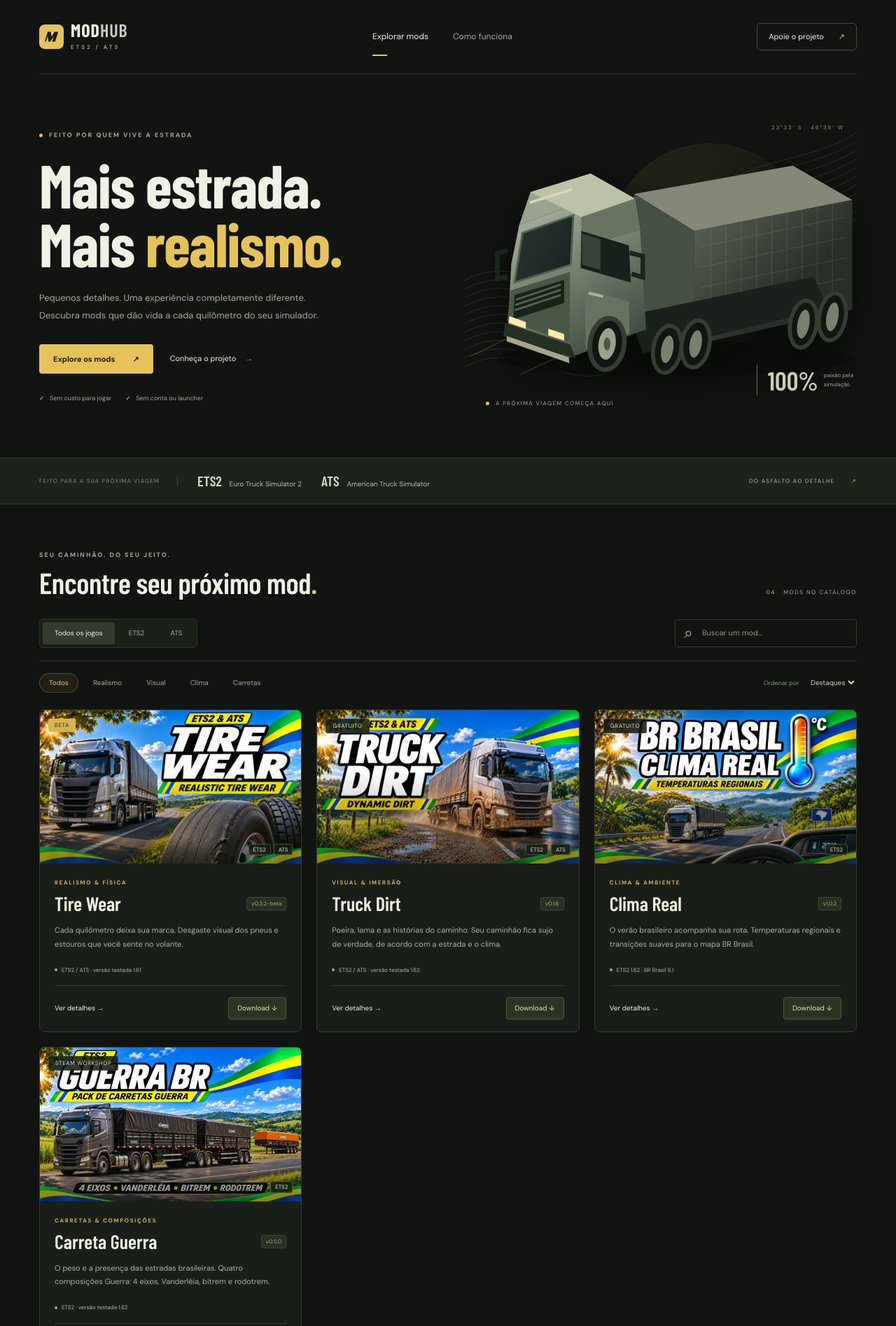
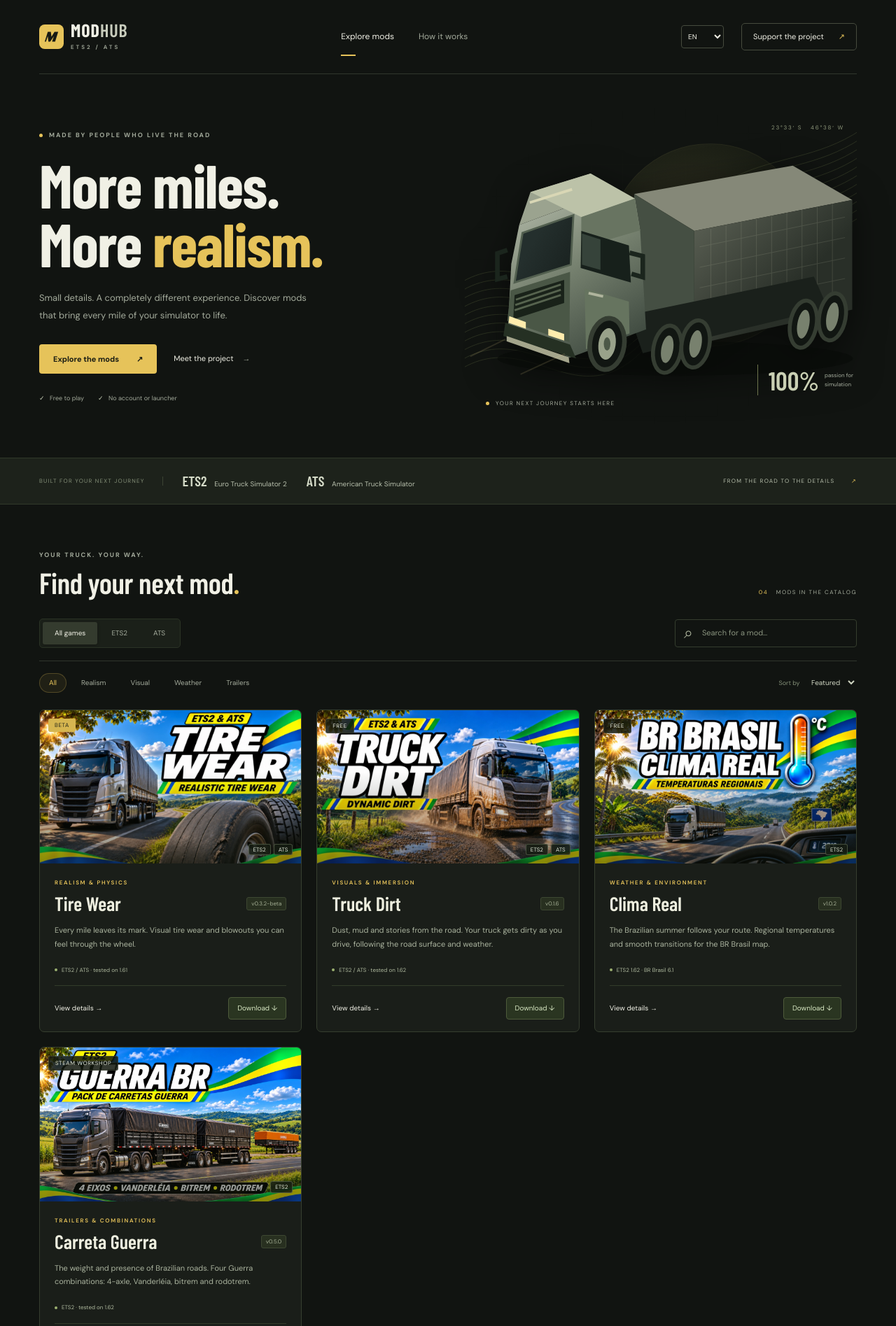
Before and after one commit to Rhaiderr/mod-hub, a plain HTML site: page web/index.html in a window 1280 px wide. Shown: the top 1895 px of the page at 70% size. Drawn offline with nearby package versions, Linux system fonts and the light colour scheme; a web font is replaced by a local one.

Commit message:
feat: add English language and browser locale detection

```diff
--- a/web/app.js
+++ b/web/app.js
@@ -1,5 +1,19 @@
 (async () => {
   const { mods, filterMods } = await import('./catalog.mjs');
+  const { detectLanguage, englishPage, englishAttributes, englishMods, ui } = await import('./i18n.mjs');
+  let savedLanguage;
+  try { savedLanguage = localStorage.getItem('mod-hub-language'); } catch { /* Storage can be unavailable in private browsing. */ }
+  let language = detectLanguage(savedLanguage, navigator.languages?.length ? navigator.languages : [navigator.language]);
+  const pageTranslations = englishPage.map(([selector, en]) => {
+    const node = document.querySelector(selector);
+    return { node, en, pt: node.innerHTML };
+  });
+  const attributeTranslations = englishAttributes.map(([selector, attribute, en]) => {
+    const node = document.querySelector(selector);
+    return { node, attribute, en, pt: node.getAttribute(attribute) };
+  });
+  const text = () => ui[language];
+  const localizedMods = () => mods.map(mod => language === 'en' ? { ...mod, ...englishMods[mod.id] } : mod);
   const state = { game: 'all', category: 'all', query: '', sort: 'featured' };
   const cards = document.querySelector('#cards');
   const details = document.querySelector('#details');
@@ -11,7 +25,7 @@
     dialog.showModal();
   }
   function showDemo(action) {
-    document.querySelector('#demo-message').textContent = `${action}: esta ação ainda é demonstrativa e não inicia nenhum download ou pagamento.`;
+    document.querySelector('#demo-message').textContent = text().demo(action);
     openDialog(demo);
   }
   function element(tag, className, text) {
@@ -27,17 +41,17 @@
     const title = element('h2', '', mod.name);
     title.id = 'dialog-title';
     content.append(title, element('p', '', `v${mod.version} · ${mod.games.map(game => game.toUpperCase()).join(' / ')}`), element('p', '', mod.description));
-    content.append(element('h3', '', 'Antes de pegar a estrada'));
+    content.append(element('h3', '', text().before));
     const list = element('ul');
     mod.requirements.forEach(requirement => list.append(element('li', '', requirement)));
-    content.append(list, element('h3', '', 'Como instalar'), element('p', '', mod.installation), element('p', 'dialog-note', 'Prévia para validação visual. Versões e compatibilidade são referências do catálogo e ainda serão revisadas. A imagem é ilustrativa.'));
-    const button = element('button', 'button primary', mod.distribution === 'steam' ? 'Ver na Steam ↗' : 'Download demonstrativo ↗');
-    button.addEventListener('click', () => { details.close(); showDemo(mod.distribution === 'steam' ? `Abrir ${mod.name} na Steam Workshop` : `Baixar ${mod.name}`); });
+    content.append(list, element('h3', '', text().install), element('p', '', mod.installation), element('p', 'dialog-note', text().note));
+    const button = element('button', 'button primary', mod.distribution === 'steam' ? text().steam : text().downloadDemo);
+    button.addEventListener('click', () => { details.close(); showDemo(text().action(mod)); });
     content.append(button);
     openDialog(details);
   }
   function render() {
-    const visible = filterMods(mods, state);
+    const visible = filterMods(localizedMods(), { ...state, locale: language });
     cards.replaceChildren();
     visible.forEach(mod => {
       const card = element('article', 'card');
@@ -48,7 +62,7 @@
       image.width = 640;
       image.height = 376;
       image.loading = 'lazy';
-      visual.append(image, element('span', `card-tag${mod.beta ? ' beta' : ''}`, mod.beta ? 'BETA' : mod.distribution === 'steam' ? 'STEAM WORKSHOP' : 'GRATUITO'));
+      visual.append(image, element('span', `card-tag${mod.beta ? ' beta' : ''}`, mod.beta ? 'BETA' : mod.distribution === 'steam' ? 'STEAM WORKSHOP' : text().free));
       const games = element('div', 'card-games');
       mod.games.forEach(game => games.append(element('span', '', game.toUpperCase())));
       visual.append(games);
@@ -57,19 +71,19 @@
       row.append(element('h3', '', mod.name), element('span', 'card-version', `v${mod.version}`));
       body.append(element('p', 'card-category', mod.label), row, element('p', 'card-description', mod.description), element('div', 'card-compat', mod.compatibility));
       const bottom = element('div', 'card-bottom');
-      const detail = element('button', 'detail-button', 'Ver detalhes →');
-      detail.setAttribute('aria-label', `Ver detalhes de ${mod.name}`);
+      const detail = element('button', 'detail-button', text().details);
+      detail.setAttribute('aria-label', text().detailsLabel(mod.name));
       detail.addEventListener('click', () => showDetails(mod));
-      const download = element('button', 'download-button', mod.distribution === 'steam' ? 'Ver na Steam ↗' : 'Download ↓');
-      download.setAttribute('aria-label', mod.distribution === 'steam' ? `Ver ${mod.name} na Steam Workshop (demonstrativo)` : `Download demonstrativo de ${mod.name}`);
-      download.addEventListener('click', () => showDemo(mod.distribution === 'steam' ? `Abrir ${mod.name} na Steam Workshop` : `Baixar ${mod.name}`));
+      const download = element('button', 'download-button', mod.distribution === 'steam' ? text().steam : text().download);
+      download.setAttribute('aria-label', mod.distribution === 'steam' ? text().steamLabel(mod.name) : text().downloadLabel(mod.name));
+      download.addEventListener('click', () => showDemo(text().action(mod)));
       bottom.append(detail, download);
       body.append(bottom);
       card.append(visual, body);
       cards.append(card);
     });
     document.querySelector('#empty').hidden = visible.length !== 0;
-    document.querySelector('#results-status').textContent = `${visible.length} ${visible.length === 1 ? 'mod encontrado' : 'mods encontrados'}.`;
+    document.querySelector('#results-status').textContent = text().results(visible.length);
   }
   for (const field of ['game', 'category']) {
     document.querySelectorAll(`[data-${field}]`).forEach(button => button.addEventListener('click', () => {
@@ -91,15 +105,27 @@
     for (const field of ['game', 'category']) document.querySelector(`[data-${field}="all"]`).click();
     document.querySelector('#search').focus();
   });
-  document.querySelectorAll('[data-demo]').forEach(button => button.addEventListener('click', () => showDemo(button.dataset.demo)));
+  document.querySelectorAll('[data-demo]').forEach(button => button.addEventListener('click', () => showDemo(button.closest('.support') ? text().coffee : text().support)));
   document.querySelectorAll('dialog').forEach(dialog => {
     dialog.querySelector('.dialog-close').addEventListener('click', () => dialog.close());
     dialog.addEventListener('click', event => { if (event.target === dialog) { const bounds = dialog.getBoundingClientRect(); if (event.clientX < bounds.left || event.clientX > bounds.right || event.clientY < bounds.top || event.clientY > bounds.bottom) dialog.close(); } });
     dialog.addEventListener('close', () => { if (!document.querySelector('dialog[open]') && returnFocus?.isConnected) returnFocus.focus(); });
   });
   document.querySelector('#demo-ok').addEventListener('click', () => demo.close());
-  document.querySelector('#total-count').textContent = String(mods.length).padStart(2, '0');
-  render();
+  function applyLanguage() {
+    document.documentElement.lang = language;
+    for (const { node, en, pt } of pageTranslations) node.innerHTML = language === 'en' ? en : pt;
+    for (const { node, attribute, en, pt } of attributeTranslations) node.setAttribute(attribute, language === 'en' ? en : pt);
+    document.querySelector('#language').value = language;
+    document.querySelector('#total-count').textContent = String(mods.length).padStart(2, '0');
+    render();
+  }
+  document.querySelector('#language').addEventListener('change', event => {
+    language = detectLanguage(event.target.value);
+    try { localStorage.setItem('mod-hub-language', language); } catch { /* Keep the selection for this visit when storage is blocked. */ }
+    applyLanguage();
+  });
+  applyLanguage();
 })().catch(() => {
-  document.querySelector('#cards').textContent = 'Não foi possível carregar o catálogo. Atualize a página para tentar novamente.';
+  document.querySelector('#cards').textContent = document.documentElement.lang === 'en' ? 'The catalog could not be loaded. Refresh the page to try again.' : 'Não foi possível carregar o catálogo. Atualize a página para tentar novamente.';
 });
--- a/web/catalog.mjs
+++ b/web/catalog.mjs
@@ -6,9 +6,9 @@ export const mods = [
   { id: 'carreta-guerra', name: 'Carreta Guerra', category: 'carretas', label: 'Carretas & composições', version: '0.5.0', beta: false, games: ['ets2'], image: 'assets/carreta-guerra.jpg', alt: 'Arte ilustrativa Guerra BR com carretas graneleiras e as composições 4 eixos, Vanderléia, bitrem e rodotrem', description: 'O peso e a presença das estradas brasileiras. Quatro composições Guerra: 4 eixos, Vanderléia, bitrem e rodotrem.', compatibility: 'ETS2 · versão testada 1.62', distribution: 'steam', requirements: ['Euro Truck Simulator 2 1.62.', 'Não exige DLCs nem outro mod de carreta.', 'Sem suporte ao ATS; multiplayer não testado.'], installation: 'Na versão final, acesse o item no Steam Workshop, inscreva-se e ative Guerra BR no Gerenciador de Mods do ETS2. Nesta prévia, o link da Steam ainda está em revisão.' }
 ];
 
-export function filterMods(items, { game = 'all', category = 'all', query = '', sort = 'featured' } = {}) {
-  const normalize = value => value.normalize('NFD').replace(/[\u0300-\u036f]/g, '').toLocaleLowerCase('pt-BR');
+export function filterMods(items, { game = 'all', category = 'all', query = '', sort = 'featured', locale = 'pt-BR' } = {}) {
+  const normalize = value => value.normalize('NFD').replace(/[\u0300-\u036f]/g, '').toLocaleLowerCase(locale);
   const search = normalize(query.trim());
   const result = items.filter(mod => (game === 'all' || mod.games.includes(game)) && (category === 'all' || mod.category === category) && normalize(mod.name + ' ' + mod.description).includes(search));
-  return sort === 'name' ? result.sort((a, b) => a.name.localeCompare(b.name, 'pt-BR')) : result;
+  return sort === 'name' ? result.sort((a, b) => a.name.localeCompare(b.name, locale)) : result;
 }
--- /dev/null
+++ b/web/i18n.mjs
@@ -0,0 +1,134 @@
+export function detectLanguage(saved, languages = []) {
+  if (saved === 'pt-BR' || saved === 'en') return saved;
+  return languages[0]?.replace('_', '-').toLowerCase() === 'pt-br' ? 'pt-BR' : 'en';
+}
+
+// Translation HTML is authored here, never supplied by catalog or user input.
+export const englishPage = [
+  ['title', 'Mod Hub — More miles. More realism.'],
+  ['.skip', 'Skip to catalog'],
+  ['.nav-active', 'Explore mods'],
+  ['.header nav a:last-child', 'How it works'],
+  ['.header-action', 'Support the project <span aria-hidden="true">↗</span>'],
+  ['.hero-copy .eyebrow', '<span class="status-dot"></span> MADE BY PEOPLE WHO LIVE THE ROAD'],
+  ['#hero-title', 'More miles.<br>More <span>realism.</span>'],
+  ['.hero-description', 'Small details. A completely different experience. Discover mods that bring every mile of your simulator to life.'],
+  ['.hero-actions .primary', 'Explore the mods <span aria-hidden="true">↗</span>'],
+  ['.hero-actions .text-link', 'Meet the project <span aria-hidden="true">→</span>'],
+  ['.hero-meta > span:first-child', '<i aria-hidden="true">✓</i> Free to play'],
+  ['.hero-meta > span:last-child', '<i aria-hidden="true">✓</i> No account or launcher'],
+  ['.art-label', '<span class="status-dot"></span> YOUR NEXT JOURNEY STARTS HERE'],
+  ['.art-stamp > span', 'passion for<br>simulation'],
+  ['.strip-inner > span:first-child', 'BUILT FOR YOUR NEXT JOURNEY'],
+  ['.strip-end', 'FROM THE ROAD TO THE DETAILS <span aria-hidden="true">↗</span>'],
+  ['.section-heading .eyebrow', 'YOUR TRUCK. YOUR WAY.'],
+  ['#catalog-title', 'Find your next mod<span>.</span>'],
+  ['.count', '<span id="total-count">04</span> MODS IN THE CATALOG'],
+  ['[data-game="all"]', 'All games'],
+  ['[data-category="all"]', 'All'],
+  ['[data-category="realismo"]', 'Realism'],
+  ['[data-category="visual"]', 'Visual'],
+  ['[data-category="clima"]', 'Weather'],
+  ['[data-category="carretas"]', 'Trailers'],
+  ['#sort-label', 'Sort by'],
+  ['#sort option[value="featured"]', 'Featured'],
+  ['#sort option[value="name"]', 'Name A–Z'],
+  ['#empty h3', 'No mods found.'],
+  ['#empty p', 'Try another name or a different combination of filters.'],
+  ['#clear', 'Clear filters'],
+  ['.catalog-foot > span:first-child', '<span class="status-dot"></span> A small catalog. Care in every detail.'],
+  ['.catalog-foot > span:last-child', 'DEVELOPED BY RHAIDERR <span aria-hidden="true">↗</span>'],
+  ['.how-intro .eyebrow', 'LESS HASSLE. MORE SIMULATION.'],
+  ['#how-title', 'From discovery<br>to the road.'],
+  ['.how-intro > p:last-child', 'Your mods, straight from the source.<br>No middlemen along the way.'],
+  ['.steps li:nth-child(1) h3', 'Find your mod'],
+  ['.steps li:nth-child(1) p', 'Explore the catalog and check the games, requirements and details of each project.'],
+  ['.steps li:nth-child(2) h3', 'Check before you set off'],
+  ['.steps li:nth-child(2) p', 'Check the version and instructions. Each mod has its own installation steps.'],
+  ['.steps li:nth-child(3) h3', 'Get back on the road'],
+  ['.steps li:nth-child(3) p', 'In the final version, mods will come from official Releases or the Steam Workshop. Downloads in this preview are demonstrations.'],
+  ['.support .eyebrow', 'MADE IN OUR SPARE TIME. FOR HOURS OF PLAY.'],
+  ['.support h2', 'Enjoying the journey?'],
+  ['.support p:last-child', 'Your support helps keep these projects on the road.'],
+  ['.support button', 'Buy me a coffee <span aria-hidden="true">↗</span>'],
+  ['.footer p', 'An independent project. Not affiliated with SCS Software.'],
+  ['.preview-badge', 'VISUAL PREVIEW · v0.1'],
+  ['#demo .eyebrow', 'VISUAL PREVIEW'],
+  ['#demo-title', 'A quick pit stop.'],
+  ['#demo > p:last-of-type', 'We are reviewing the look of Mod Hub. Destinations will be checked before the final version.'],
+  ['#demo-ok', 'Got it <span aria-hidden="true">✓</span>']
+];
+
+export const englishAttributes = [
+  ['meta[name="description"]', 'content', 'Mod Hub: more realism in every mile. Explore mods for Euro Truck Simulator 2 and American Truck Simulator.'],
+  ['.header .brand', 'aria-label', 'Mod Hub, home'],
+  ['.header nav', 'aria-label', 'Main navigation'],
+  ['.hero-art', 'aria-label', 'Illustration of a truck on a road at sunset, surrounded by contour lines'],
+  ['.game-tabs', 'aria-label', 'Filter by game'],
+  ['.categories', 'aria-label', 'Filter by category'],
+  ['#search', 'placeholder', 'Search for a mod…'],
+  ['#search', 'aria-label', 'Search mods'],
+  ['#sort', 'aria-label', 'Sort mods'],
+  ['#details .dialog-close', 'aria-label', 'Close details'],
+  ['#demo .dialog-close', 'aria-label', 'Close notice']
+];
+
+export const ui = {
+  'pt-BR': {
+    before: 'Antes de pegar a estrada', install: 'Como instalar',
+    note: 'Prévia para validação visual. Versões e compatibilidade são referências do catálogo e ainda serão revisadas. A imagem é ilustrativa.',
+    steam: 'Ver na Steam ↗', download: 'Download ↓', downloadDemo: 'Download demonstrativo ↗', free: 'GRATUITO', details: 'Ver detalhes →',
+    detailsLabel: name => `Ver detalhes de ${name}`,
+    downloadLabel: name => `Download demonstrativo de ${name}`,
+    steamLabel: name => `Ver ${name} na Steam Workshop (demonstrativo)`,
+    action: mod => mod.distribution === 'steam' ? `Abrir ${mod.name} na Steam Workshop` : `Baixar ${mod.name}`,
+    demo: action => `${action}: esta ação ainda é demonstrativa e não inicia nenhum download ou pagamento.`,
+    results: count => `${count} ${count === 1 ? 'mod encontrado' : 'mods encontrados'}.`,
+    support: 'Apoiar o projeto', coffee: 'Apoiar o desenvolvimento',
+    error: 'Não foi possível carregar o catálogo. Atualize a página para tentar novamente.'
+  },
+  en: {
+    before: 'Before you hit the road', install: 'How to install',
+    note: 'Visual preview. Versions and compatibility are catalog references and still need review. The image is illustrative.',
+    steam: 'View on Steam ↗', download: 'Download ↓', downloadDemo: 'Demo download ↗', free: 'FREE', details: 'View details →',
+    detailsLabel: name => `View details for ${name}`,
+    downloadLabel: name => `Demo download for ${name}`,
+    steamLabel: name => `View ${name} on Steam Workshop (demo)`,
+    action: mod => mod.distribution === 'steam' ? `Open ${mod.name} on Steam Workshop` : `Download ${mod.name}`,
+    demo: action => `${action}: this is a demonstration and does not start any download or payment.`,
+    results: count => `${count} ${count === 1 ? 'mod found' : 'mods found'}.`,
+    support: 'Support the project', coffee: 'Support development',
+    error: 'The catalog could not be loaded. Refresh the page to try again.'
+  }
+};
+
+export const englishMods = {
+  'tire-wear': {
+    label: 'Realism & physics', alt: 'Illustrative artwork of truck tires, from new to worn',
+    description: 'Every mile leaves its mark. Visual tire wear and blowouts you can feel through the wheel.',
+    compatibility: 'ETS2 / ATS · tested on 1.61',
+    requirements: ['Windows 10/11 64-bit and DirectX 11.', 'Single player. Modded tires do not show visual wear.', 'Compatibility follows the documentation; review pending.'],
+    installation: 'With the game closed, copy the DLL and INI to bin/win_x64/plugins. Keep your existing INI if you have your own settings.'
+  },
+  'truck-dirt': {
+    label: 'Visuals & immersion', alt: 'Illustrative artwork of a truck with road dust and mud',
+    description: 'Dust, mud and stories from the road. Your truck gets dirty as you drive, following the road surface and weather.',
+    compatibility: 'ETS2 / ATS · tested on 1.62',
+    requirements: ['Windows 10/11 64-bit and DirectX 11.', 'Single player; rendering is disabled in multiplayer.', 'Compatibility follows the documentation; review pending.'],
+    installation: 'With the game closed, copy everything in the ZIP’s plugins folder, including the premap maps, to bin/win_x64/plugins. Keep your existing INI.'
+  },
+  'clima-real': {
+    label: 'Weather & environment', alt: 'Illustrative artwork of a truck crossing a Brazilian landscape',
+    description: 'The Brazilian summer follows your route. Regional temperatures and smooth transitions for the BR Brasil map.',
+    compatibility: 'ETS2 1.62 · BR Brasil 6.1',
+    requirements: ['Euro Truck Simulator 2 1.62 with BR Brasil 6.1.', 'BR Brasil is required and is not included.', 'No ATS support; compatibility with other weather mods is untested.'],
+    installation: 'Back up your profile. Copy the SCS file to the mod folder and activate Clima Real above the BR Brasil packages in the Mod Manager.'
+  },
+  'carreta-guerra': {
+    label: 'Trailers & combinations', alt: 'Illustrative Guerra BR artwork with grain trailers: 4-axle, Vanderléia, bitrem and rodotrem',
+    description: 'The weight and presence of Brazilian roads. Four Guerra combinations: 4-axle, Vanderléia, bitrem and rodotrem.',
+    compatibility: 'ETS2 · tested on 1.62',
+    requirements: ['Euro Truck Simulator 2 1.62.', 'No DLC or other trailer mod required.', 'No ATS support; multiplayer is untested.'],
+    installation: 'In the final version, open the Steam Workshop item, subscribe and activate Guerra BR in the ETS2 Mod Manager. The Steam link is still under review in this preview.'
+  }
+};
--- a/web/index.html
+++ b/web/index.html
@@ -15,6 +15,7 @@
   <header class="header wrap">
     <a class="brand" href="#inicio" aria-label="Mod Hub, início"><img src="assets/mark.svg" width="35" height="35" alt=""><span>MOD<span class="brand-light">HUB</span><small>ETS2 / ATS</small></span></a>
     <nav aria-label="Navegação principal"><a class="nav-active" href="#catalogo">Explorar mods</a><a href="#como-funciona">Como funciona</a></nav>
+    <label class="language-switch"><span class="sr-only">Idioma / Language</span><select id="language" aria-label="Idioma / Language"><option value="pt-BR" lang="pt-BR">PT-BR</option><option value="en" lang="en">EN</option></select></label>
     <button class="header-action" data-demo="Apoiar o projeto">Apoie o projeto <span aria-hidden="true">↗</span></button>
   </header>
   <main id="inicio">
@@ -57,7 +58,7 @@
         <div class="game-tabs" role="group" aria-label="Filtrar por jogo"><button class="selected" data-game="all" aria-pressed="true">Todos os jogos</button><button data-game="ets2" aria-pressed="false">ETS2</button><button data-game="ats" aria-pressed="false">ATS</button></div>
         <label class="search"><span aria-hidden="true">⌕</span><input id="search" type="search" placeholder="Buscar um mod…" aria-label="Buscar mods"></label>
       </div>
-      <div class="filter-row"><div class="categories" role="group" aria-label="Filtrar por categoria"><button data-category="all" class="selected" aria-pressed="true">Todos</button><button data-category="realismo" aria-pressed="false">Realismo</button><button data-category="visual" aria-pressed="false">Visual</button><button data-category="clima" aria-pressed="false">Clima</button><button data-category="carretas" aria-pressed="false">Carretas</button></div><label class="sort-label">Ordenar por <select id="sort" aria-label="Ordenar mods"><option value="featured">Destaques</option><option value="name">Nome A–Z</option></select></label></div>
+      <div class="filter-row"><div class="categories" role="group" aria-label="Filtrar por categoria"><button data-category="all" class="selected" aria-pressed="true">Todos</button><button data-category="realismo" aria-pressed="false">Realismo</button><button data-category="visual" aria-pressed="false">Visual</button><button data-category="clima" aria-pressed="false">Clima</button><button data-category="carretas" aria-pressed="false">Carretas</button></div><label class="sort-label"><span id="sort-label">Ordenar por</span> <select id="sort" aria-label="Ordenar mods"><option value="featured">Destaques</option><option value="name">Nome A–Z</option></select></label></div>
       <p id="results-status" class="sr-only" role="status" aria-live="polite"></p>
       <div class="cards" id="cards"></div>
       <div class="empty" id="empty" hidden><h3>Nenhum mod por aqui.</h3><p>Tente outro nome ou uma combinação diferente de filtros.</p><button class="button secondary" id="clear">Limpar filtros</button></div>
```
Also changed, not shown: tests/web.test.mjs (+34 -0 lines), web/styles.css, 1 other file.
